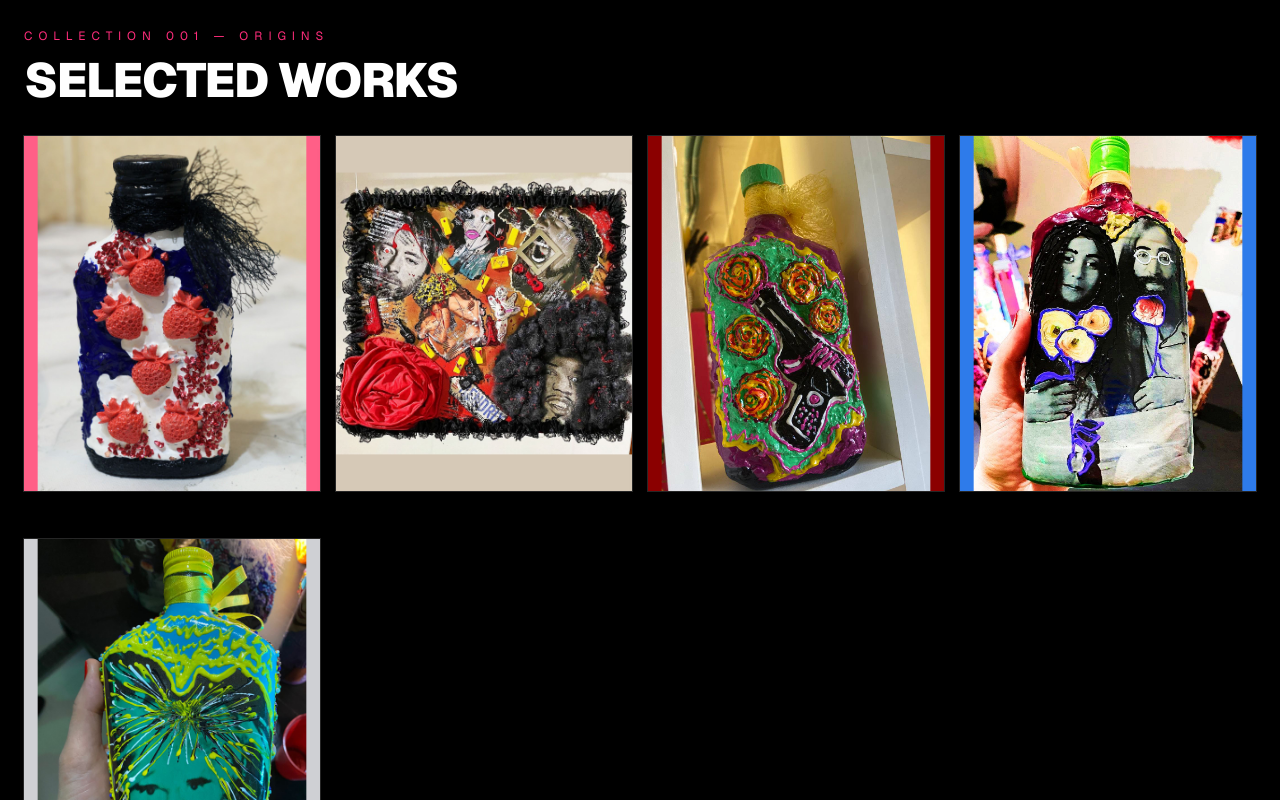
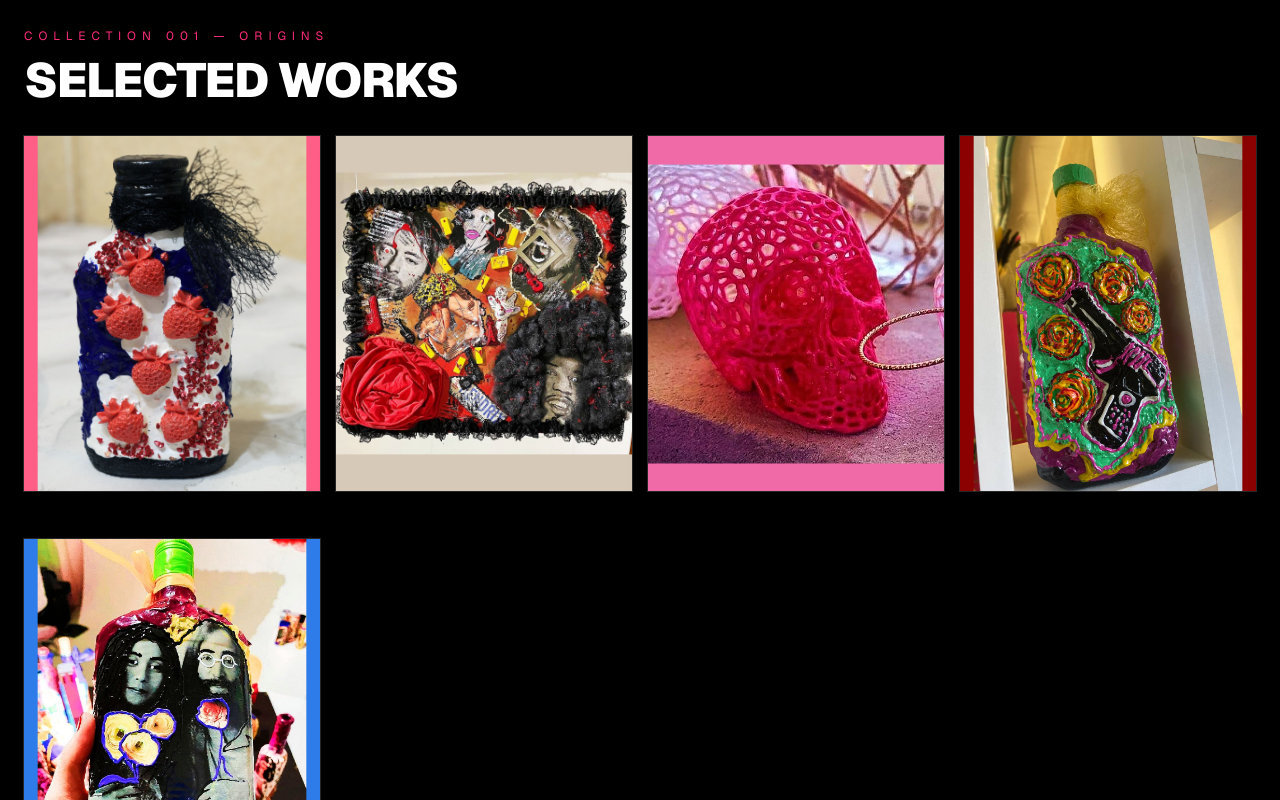
Before and after one commit to genfreemix/dujari, a Next.js app: page / in a window 1280 px wide. Shown: the part 820-1620 px from the top of the page. Built offline with nearby package versions, Linux system fonts and the light colour scheme.

Commit message:
gallery: add glam skull object

```diff
--- a/src/app/artwork/[id]/page.tsx
+++ b/src/app/artwork/[id]/page.tsx
@@ -21,7 +21,7 @@ export default function ArtworkPage() {
   const { prev, next } = getAdjacentArtworks(params.id as string);
 
   const description = artwork.description[locale] || artwork.description.en;
-  const categoryLabel = artwork.category === "bottle" ? t("artwork.bottle") : t("artwork.panel");
+  const categoryLabel = t(`artwork.${artwork.category}`);
   const galleryImages = artwork.galleryImages?.length ? artwork.galleryImages : [artwork.image];
   const [activeIndex, setActiveIndex] = useState(0);
 
--- a/src/components/ArtworkCard.tsx
+++ b/src/components/ArtworkCard.tsx
@@ -14,7 +14,7 @@ interface Props {
 export default function ArtworkCard({ artwork, priority, className, imageClassName }: Props) {
   const { t } = useI18n();
   const isSold = !artwork.available;
-  const categoryLabel = artwork.category === "bottle" ? t("artwork.bottle") : t("artwork.panel");
+  const categoryLabel = t(`artwork.${artwork.category}`);
 
   return (
     <Link
--- a/src/data/artworks.ts
+++ b/src/data/artworks.ts
@@ -262,6 +262,23 @@ export const artworks: Artwork[] = [
     edition: "1/1",
   },
   {
+    id: "glam-skull-panel",
+    title: "Glam Skull",
+    category: "objects",
+    description: {
+      en: "Beautiful things die too, but they do it with taste. Flooded in neon and assembled like an illusion, this skull mocks the ideal, luxury, and the obsession with looking alive. It does not hide decay. It stages it. Empty beauty you still cannot look away from.",
+      ru: "Красивые вещи тоже умирают — но делают это со вкусом. Залитый неоном и собранный как иллюзия, этот череп высмеивает идеал, роскошь и одержимость выглядеть живым. Он не скрывает распад — он его демонстрирует. Пустая красота, от которой всё равно невозможно оторваться.",
+      fr: "Les belles choses meurent aussi, mais elles le font avec goût. Inondé de néon et construit comme une illusion, ce crâne se moque de l'idéal, du luxe et de l'obsession de paraître vivant. Il ne cache pas la décomposition, il la met en scène. Une beauté vide dont il reste pourtant impossible de détourner le regard."
+    },
+    price: "490 €",
+    dimensions: "68 × 48 cm",
+    year: 2026,
+    image: "/artworks/glam-skull-panel.jpg",
+    color: "#f06aa7",
+    available: true,
+    edition: "1/1",
+  },
+  {
     id: "cherry-bomb",
     title: "Cherry Bomb",
     category: "bottle",
@@ -286,14 +303,13 @@ export function getArtwork(id: string): Artwork | undefined {
 
 export function getFeatured(): Artwork[] {
   const available = artworks.filter((a) => a.available);
-  const eyemeter = available.find((a) => a.id === "eyemeter-panel");
-  const withoutEyemeter = available.filter((a) => a.id !== "eyemeter-panel");
+  const featuredIds = ["tincture-magic-strawberry", "eyemeter-panel", "glam-skull-panel"];
+  const prioritized = featuredIds
+    .map((id) => available.find((artwork) => artwork.id === id))
+    .filter((artwork): artwork is Artwork => Boolean(artwork));
+  const remaining = available.filter((artwork) => !featuredIds.includes(artwork.id));
 
-  if (!eyemeter) {
-    return withoutEyemeter.slice(0, 5);
-  }
-
-  return [withoutEyemeter[0], eyemeter, ...withoutEyemeter.slice(1, 4)].filter(Boolean);
+  return [...prioritized, ...remaining].slice(0, 5);
 }
 
 export function getByCategory(category: ArtworkCategory): Artwork[] {
--- a/src/i18n/index.tsx
+++ b/src/i18n/index.tsx
@@ -57,6 +57,11 @@ const translations: Record<Locale, Record<string, string>> = {
     // Artwork card
     "artwork.bottle": "Art Bottle",
     "artwork.panel": "Art Panel",
+    "artwork.objects": "Art Object",
+    "artwork.pictures": "Art Picture",
+    "artwork.posters": "Art Poster",
+    "artwork.books": "Art Book",
+    "artwork.merch": "Art Merch",
     "artwork.sold": "Sold",
 
     // Artwork detail
@@ -178,6 +183,11 @@ const translations: Record<Locale, Record<string, string>> = {
 
     "artwork.bottle": "Арт-бутылка",
     "artwork.panel": "Арт-панель",
+    "artwork.objects": "Арт-объект",
+    "artwork.pictures": "Арт-картина",
+    "artwork.posters": "Арт-постер",
+    "artwork.books": "Арт-книга",
+    "artwork.merch": "Арт-мерч",
     "artwork.sold": "Продано",
 
     "artwork.back": "← Назад в галерею",
@@ -292,6 +302,11 @@ const translations: Record<Locale, Record<string, string>> = {
 
     "artwork.bottle": "Bouteille d'art",
     "artwork.panel": "Panneau d'art",
+    "artwork.objects": "Objet d'art",
+    "artwork.pictures": "Tableau d'art",
+    "artwork.posters": "Poster d'art",
+    "artwork.books": "Livre d'art",
+    "artwork.merch": "Merch d'art",
     "artwork.sold": "Vendu",
 
     "artwork.back": "← Retour à la galerie",
```
Also changed, not shown: public/artworks/glam-skull-panel.jpg (added).
